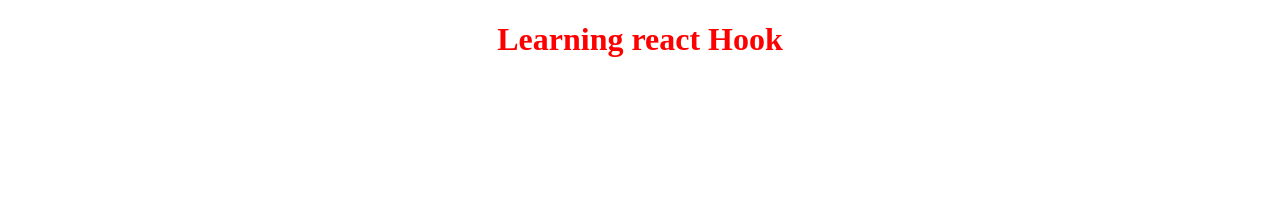
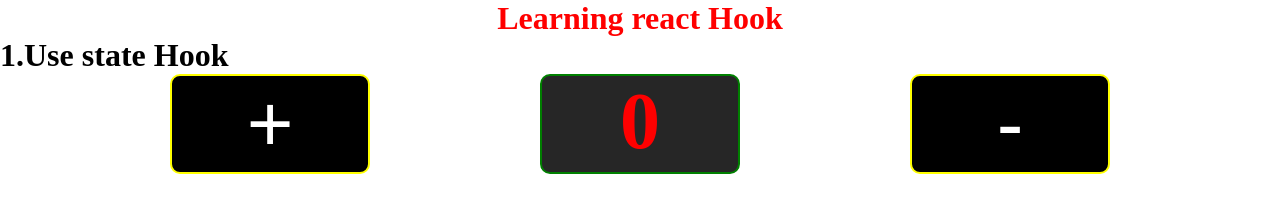
Before and after one commit to webdev-ashishk/rehearse-react, a React app: page / in a window 1280 px wide. Built offline with nearby package versions, Linux system fonts and the light colour scheme.

Commit message:
useState completed

```diff
--- a/app.js
+++ b/app.js
@@ -1,10 +1,12 @@
 import React from "react";
-import ReactDOM from "react-dom";
-
+import ReactDOM from "react-dom/client";
+import State from "./pages/State";
 const App = () => {
   return (
     <>
       <h1 style={{ color: "red", textAlign: "center" }}>Learning react Hook</h1>
+      <h1>1.Use state Hook</h1>
+      <State />
     </>
   );
 };
--- a/index.html
+++ b/index.html
@@ -5,6 +5,7 @@
     <meta http-equiv="X-UA-Compatible" content="IE=edge" />
     <meta name="viewport" content="width=device-width, initial-scale=1.0" />
     <title>react-hook</title>
+    <link rel="stylesheet" href="style.css" />
   </head>
   <body>
     <div id="root">
--- /dev/null
+++ b/pages/State.js
@@ -0,0 +1,19 @@
+import React, { useState } from "react";
+
+export default function State() {
+  const [count, setCount] = useState(0);
+  return (
+    <div className="container">
+      <button onClick={() => setCount(count + 1)} className="btn">
+        +
+      </button>
+      <h1 className="h1">{count}</h1>
+      <button
+        onClick={() => setCount(count >= 1 ? count - 1 : count)}
+        className="btn"
+      >
+        -
+      </button>
+    </div>
+  );
+}
--- /dev/null
+++ b/style.css
@@ -0,0 +1,30 @@
+* {
+  padding: 0;
+  margin: 0;
+  box-sizing: border-box;
+}
+.container {
+  display: flex;
+  justify-content: space-evenly;
+}
+.h1 {
+  color: red;
+  border: 2px solid green;
+  width: 200px;
+  text-align: center;
+  height: 100px;
+  background-color: #262626;
+  border-radius: 10px;
+  font-size: 5rem;
+}
+.btn {
+  width: 200px;
+  height: 100px;
+  text-align: center;
+  border: 2px solid yellow;
+  background-color: black;
+  color: white;
+  font-size: 5rem;
+  border-radius: 10px;
+  /* font-size: 5rem; */
+}
```
Also changed, not shown: keyNote.txt (added, +13 -0 lines), dist/index.html, 14 other files.
